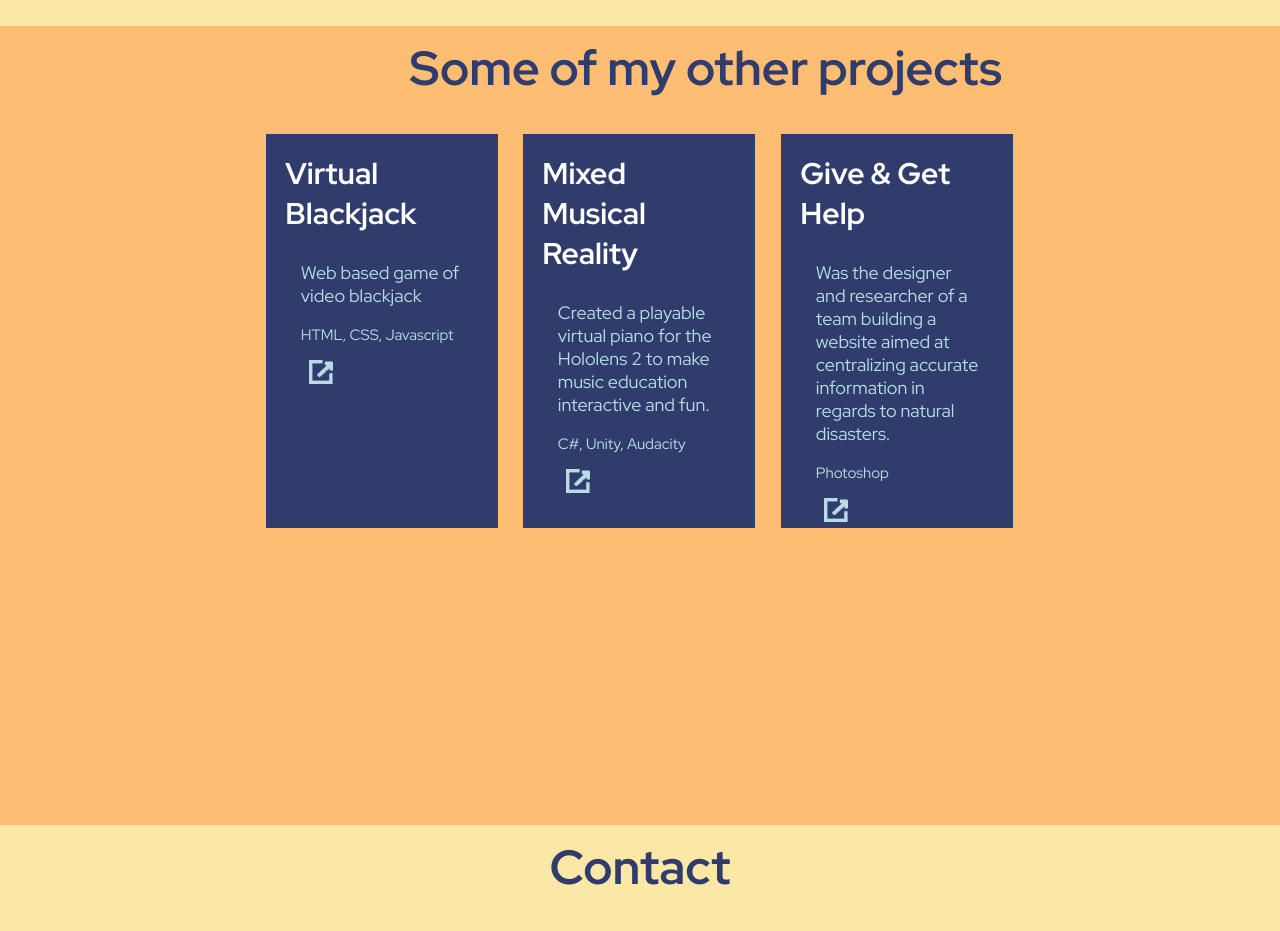
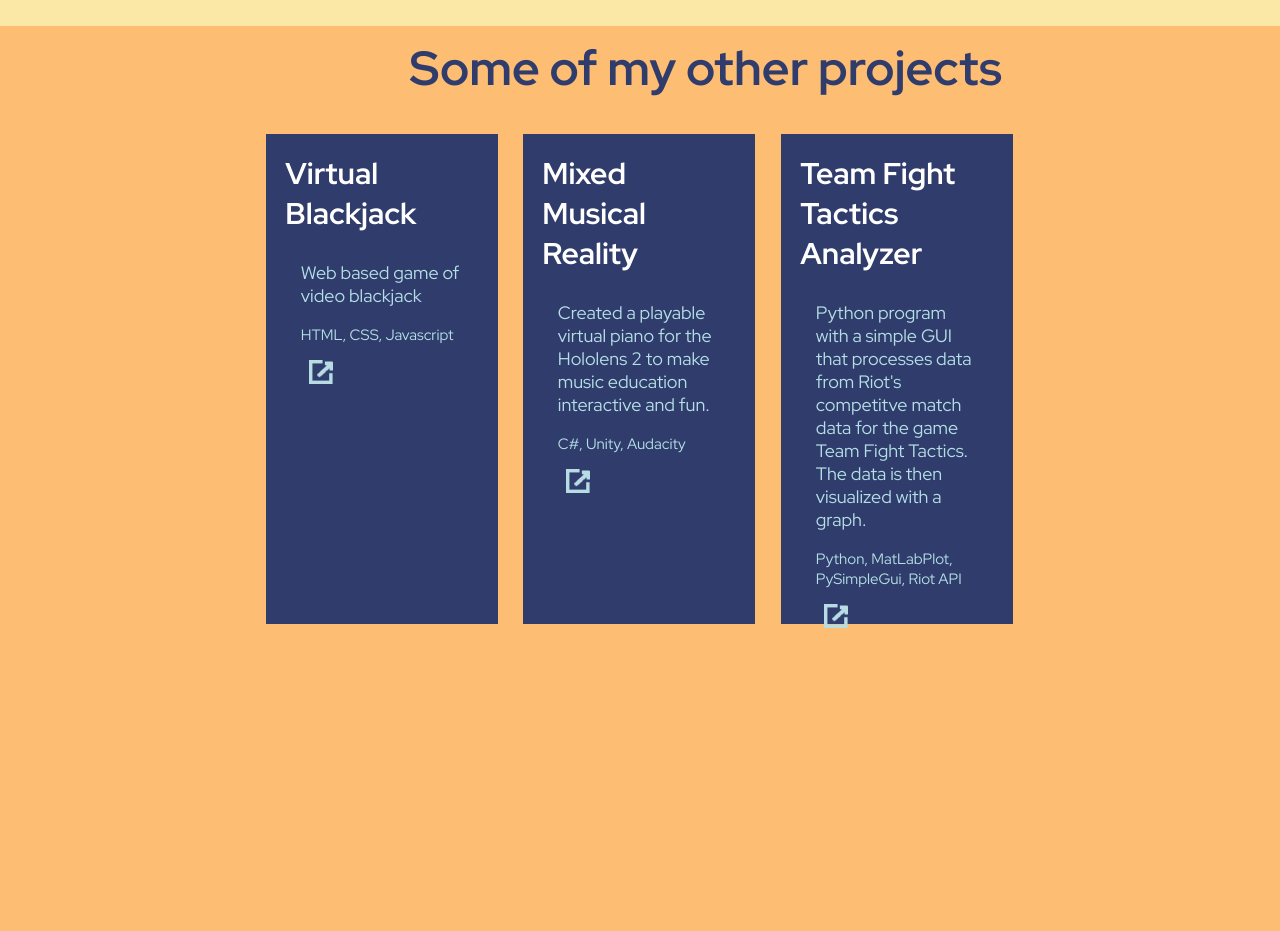
Before and after one commit to AngelMcCrary-Lupson/home, a React (Create React App) app: page / in a window 1280 px wide. Shown: the part 2600-3531 px from the top of the page. Built offline with nearby package versions, Linux system fonts and the light colour scheme.

Commit message:
tft project added

```diff
--- a/src/containers/OtherProjects.js
+++ b/src/containers/OtherProjects.js
@@ -31,11 +31,13 @@ class OtherProjects extends Component {
               </Col>
               <Col xs={3}>
                 <div className="ProjBox">
-                  <h2 className="Title">Give & Get Help</h2>
-                  <p className="Desc">Was the designer and researcher of a team building a website aimed
-                      at centralizing accurate information in regards to natural disasters.</p>
-                  <p className="Tools">Photoshop</p>
-                  <img className="exlink" src={exlink}/>
+                  <h2 className="Title">Team Fight Tactics Analyzer</h2>
+                  <p className="Desc">Python program with a simple GUI that processes data from
+                  Riot's competitve match data for the game Team Fight Tactics. The data is then
+                  visualized with a graph.</p>
+                  <p className="Tools">Python, MatLabPlot, PySimpleGui, Riot API</p>
+                  <a href="https://github.com/AngelMcCrary-Lupson/tft-patch-comp-analyzer" target="_blank">
+                    <img className="exlink" src={exlink}/></a>
                 </div>
               </Col>
             </Row>
```
